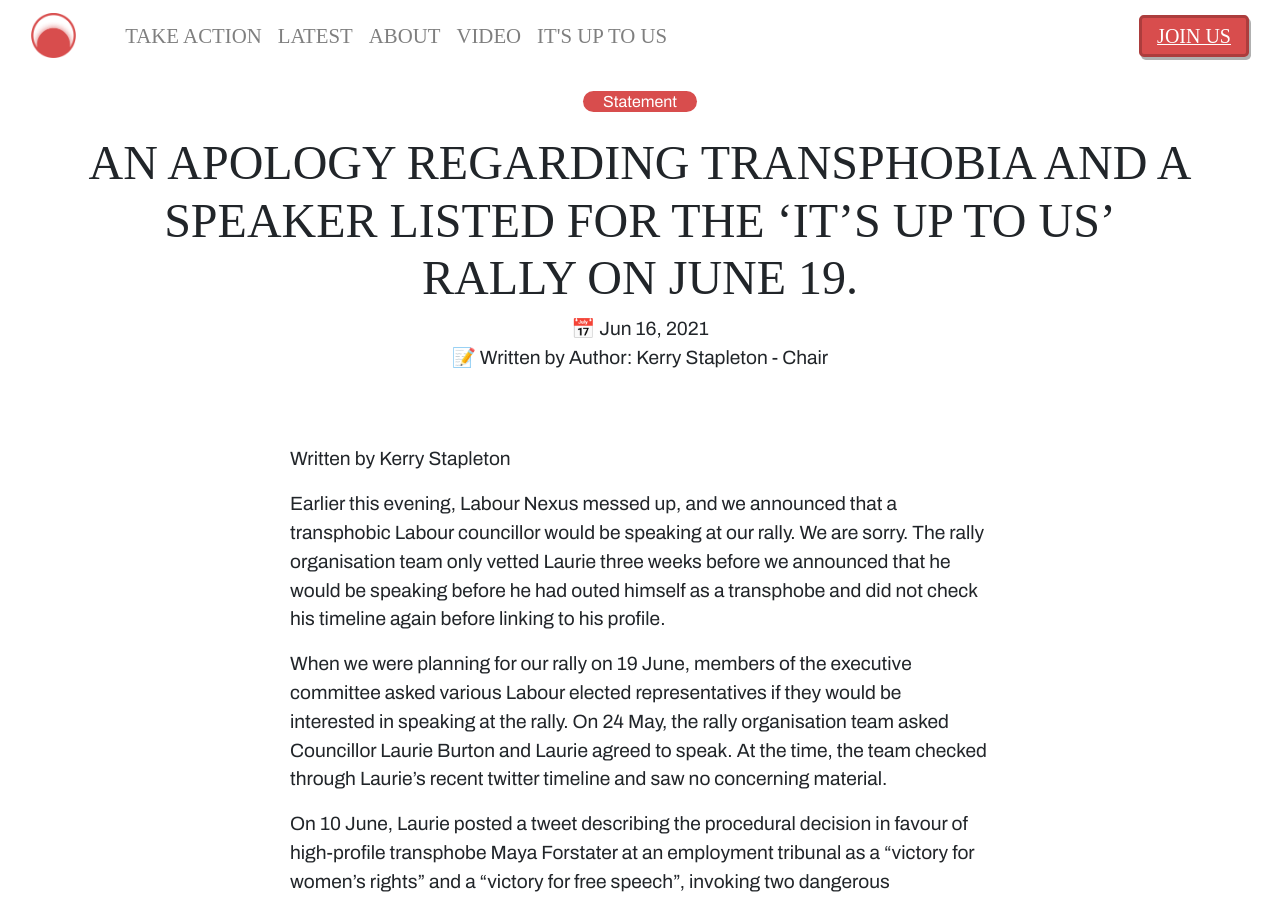
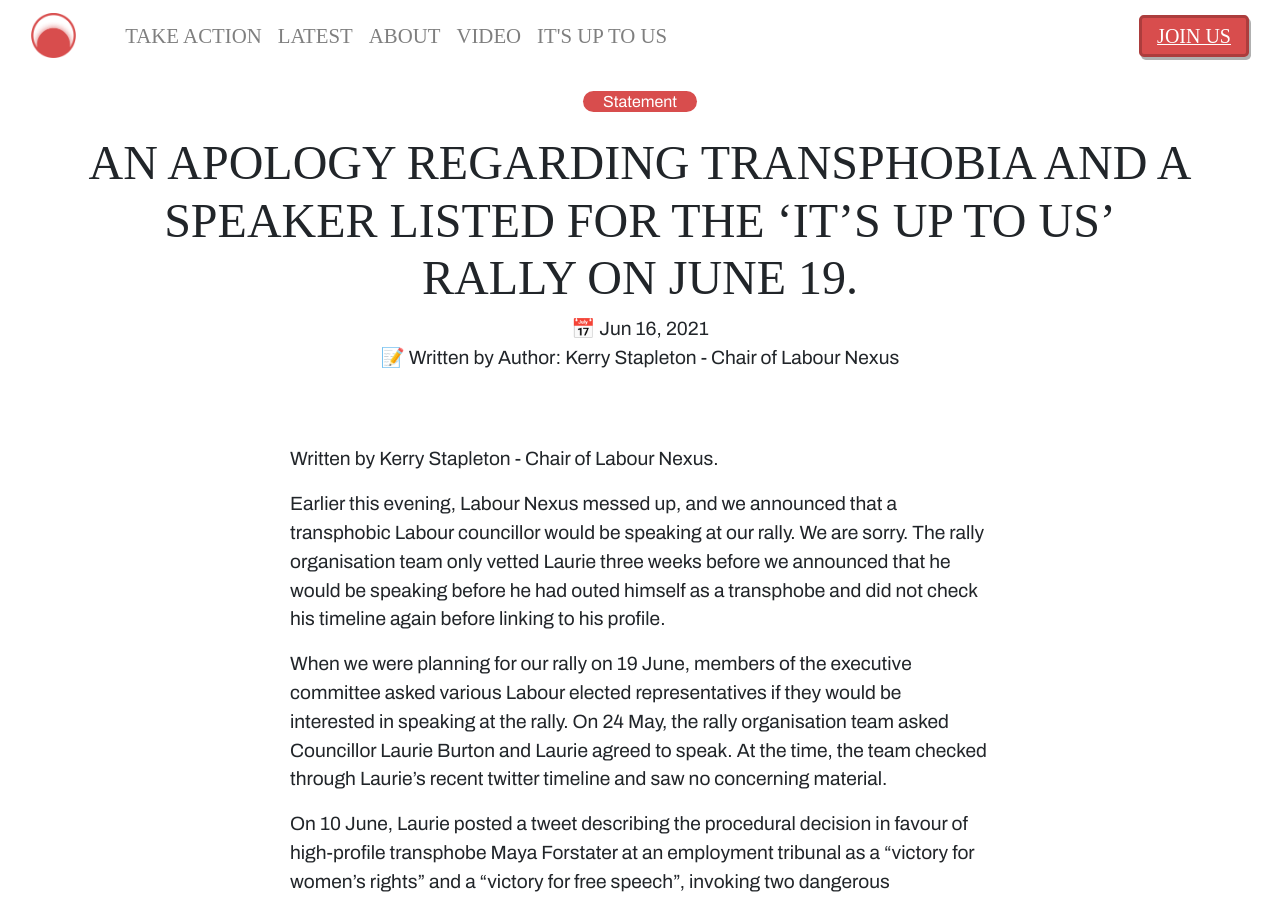
Before and after one commit to ClarkNarvas/Labour-Nexus, a Jekyll site: the page built from _posts/statements/2021-06-16-regarding-transphobia-rally.markdown, in a window 1280 px wide and 900 px high. Built offline with Jekyll 4.4.1, drawn with Linux system fonts in a browser that asks for light colours; some web fonts are replaced; comment, search, counter and statistics services are not loaded.

Commit message:
reclarification on role

```diff
--- a/_posts/statements/2021-06-16-regarding-transphobia-rally.markdown
+++ b/_posts/statements/2021-06-16-regarding-transphobia-rally.markdown
@@ -4,11 +4,11 @@
 title: An apology regarding transphobia and a speaker listed for the ‘It’s Up To Us’ rally on June 19.
 date:  2021-06-16 08:03:53 +0000
 image: /images/posts/statements/apology.png
-author: "Author: Kerry Stapleton - Chair"
+author: "Author: Kerry Stapleton - Chair of Labour Nexus"
 description: Earlier this evening, Labour Nexus messed up, and we announced that a transphobic Labour councillor would be speaking at our rally.
 ---
 
-Written by Kerry Stapleton
+Written by Kerry Stapleton - Chair of Labour Nexus.
 
 Earlier this evening, Labour Nexus messed up, and we announced that a transphobic Labour councillor would be speaking at our rally. We are sorry. The rally organisation team only vetted Laurie three weeks before we announced that he would be speaking before he had outed himself as a transphobe and did not check his timeline again before linking to his profile.
 
```
